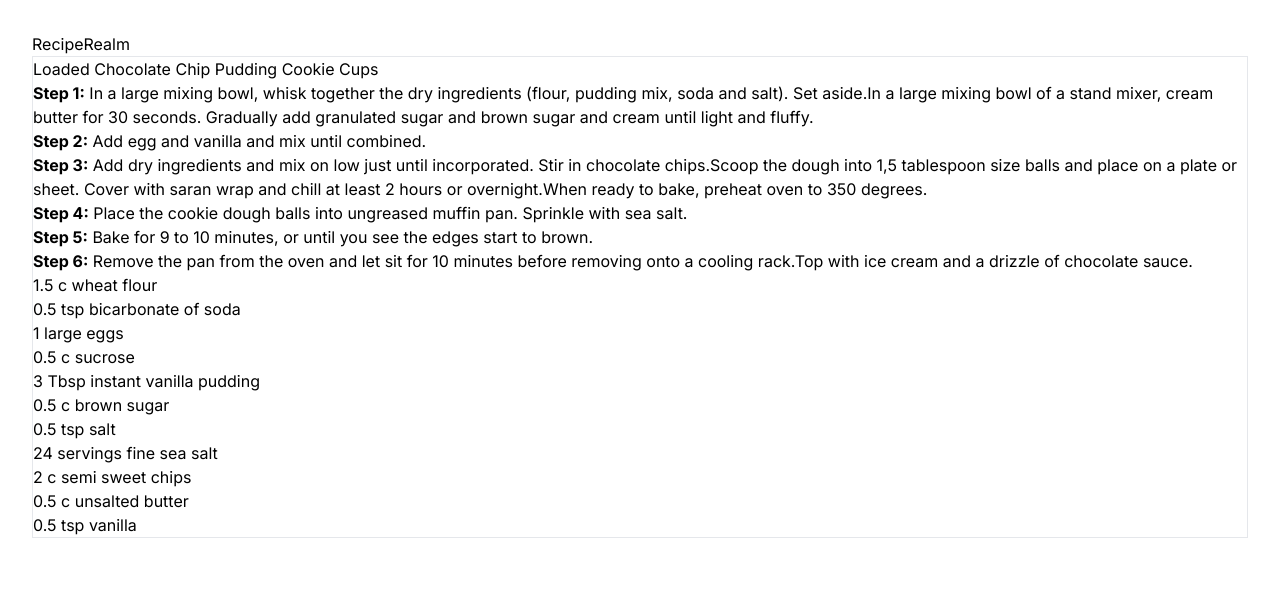
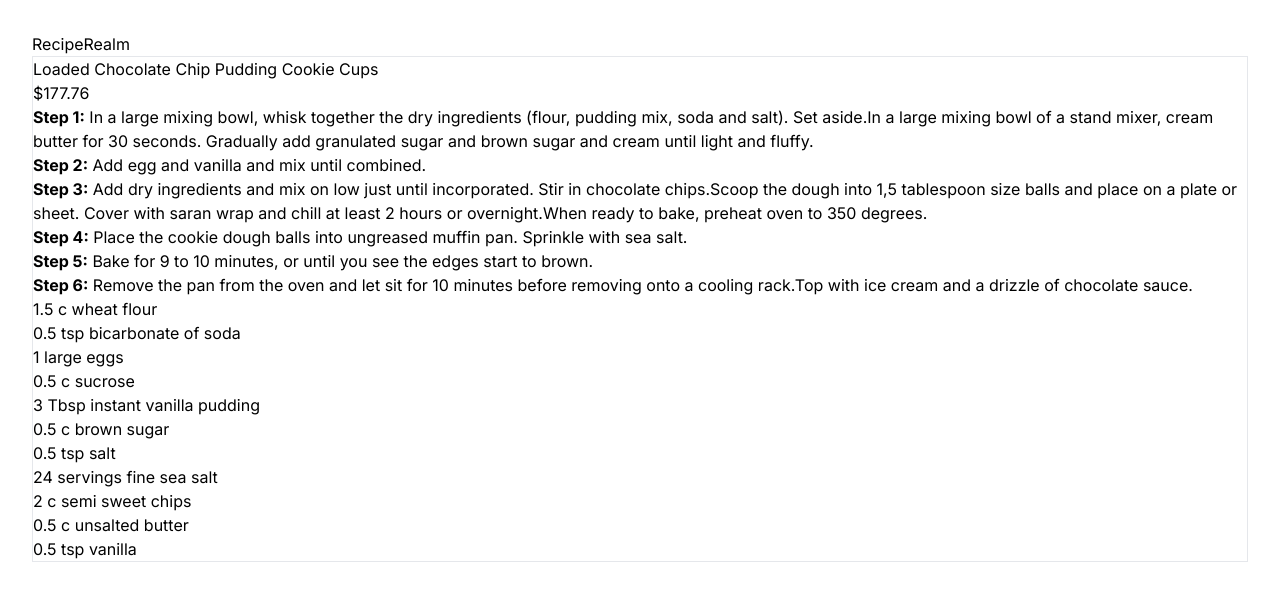
Before and after one commit to Jesusborjas006/RecipeRealm, a Next.js app: page / in a window 1280 px wide. Both pictures are taken after a click on the element "Loaded Chocolate Chip Pudding Cookie Cups". Shown: the top 598 px of the page. Built offline with nearby package versions, Linux system fonts and the light colour scheme.

Commit message:
Display the total for a recipe

```diff
--- a/app/page.tsx
+++ b/app/page.tsx
@@ -13,7 +13,7 @@ const Home = () => {
   const [selectedRecipe, setSelectedRecipe] = useState<
     RecipeType | undefined
   >();
-  const [ingredients, setIngredients] = useState(ingredientsData);
+  const [ingredients] = useState(ingredientsData);
 
   const getRecipeDetails = (id: number) => {
     setModalActive(!modalActive);
--- a/app/ui/Ingredients.tsx
+++ b/app/ui/Ingredients.tsx
@@ -1,3 +1,4 @@
+import { Dispatch, SetStateAction, useEffect } from "react";
 import { IngredientType } from "../lib/definitions";
 import { getRecipeIngredients } from "../lib/recipeFunctions";
 import Ingredient from "./Ingredient";
@@ -7,9 +8,14 @@ type IngredientsProps = {
     | { id: number; quantity: { amount: number; unit: string } }[]
     | undefined;
   ingredients: IngredientType[];
+  setTotalForRecipe: Dispatch<SetStateAction<number>>;
 };
 
-const Ingredients = ({ recipeIngredients, ingredients }: IngredientsProps) => {
+const Ingredients = ({
+  recipeIngredients,
+  ingredients,
+  setTotalForRecipe,
+}: IngredientsProps) => {
   const ingredientsNeeded = getRecipeIngredients(
     recipeIngredients,
     ingredients
@@ -27,19 +33,24 @@ const Ingredients = ({ recipeIngredients, ingredients }: IngredientsProps) => {
     />
   ));
 
+  const getIngredientCost = () => {
+    let ingredientCost = ingredientsNeeded.map(
+      (ingredient) => ingredient.estimatedCostInCents
+    );
+
+    let total = recipeIngredients!.reduce((acc, current, index) => {
+      return (acc += current.quantity.amount * ingredientCost[index]);
+    }, 0);
+
+    setTotalForRecipe(Number((total / 100).toFixed(2)));
+    return Number((total / 100).toFixed(2));
+  };
+
+  useEffect(() => {
+    setTotalForRecipe(getIngredientCost());
+  }, []);
+
   return <ul>{ingredientElements}</ul>;
 };
 
 export default Ingredients;
-
-// const getIngredientCost = () => {
-//   let ingredientCost = ingredientsNeeded.map(
-//     (ingredient) => ingredient.estimatedCostInCents
-//   );
-
-//   let total = ingredientCost.reduce((acc, current) => {
-//     return acc + current;
-//   }, 0);
-
-//   return total / 100;
-// };
--- a/app/ui/Modal.tsx
+++ b/app/ui/Modal.tsx
@@ -1,3 +1,4 @@
+import { useState } from "react";
 import { IngredientType, RecipeType } from "../lib/definitions";
 import Ingredients from "./Ingredients";
 import Instructions from "./Instructions";
@@ -10,14 +11,18 @@ type ModalProps = {
 };
 
 const Modal = ({ selectedRecipe, ingredients }: ModalProps) => {
+  const [totalForRecipe, setTotalForRecipe] = useState(0);
+
   return (
     <div className="border">
       <h2>{selectedRecipe?.name}</h2>
+      {`$${totalForRecipe}`}
       <Instructions recipeInstructions={selectedRecipe?.instructions} />
 
       <Ingredients
         recipeIngredients={selectedRecipe?.ingredients}
         ingredients={ingredients}
+        setTotalForRecipe={setTotalForRecipe}
       />
     </div>
   );
```
